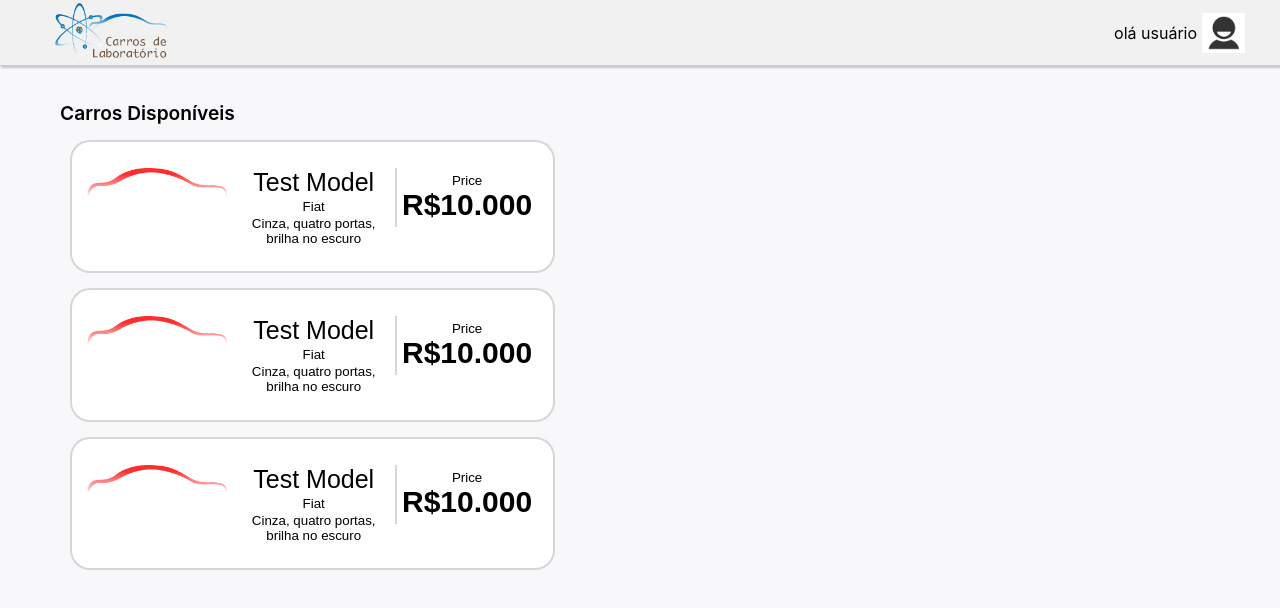
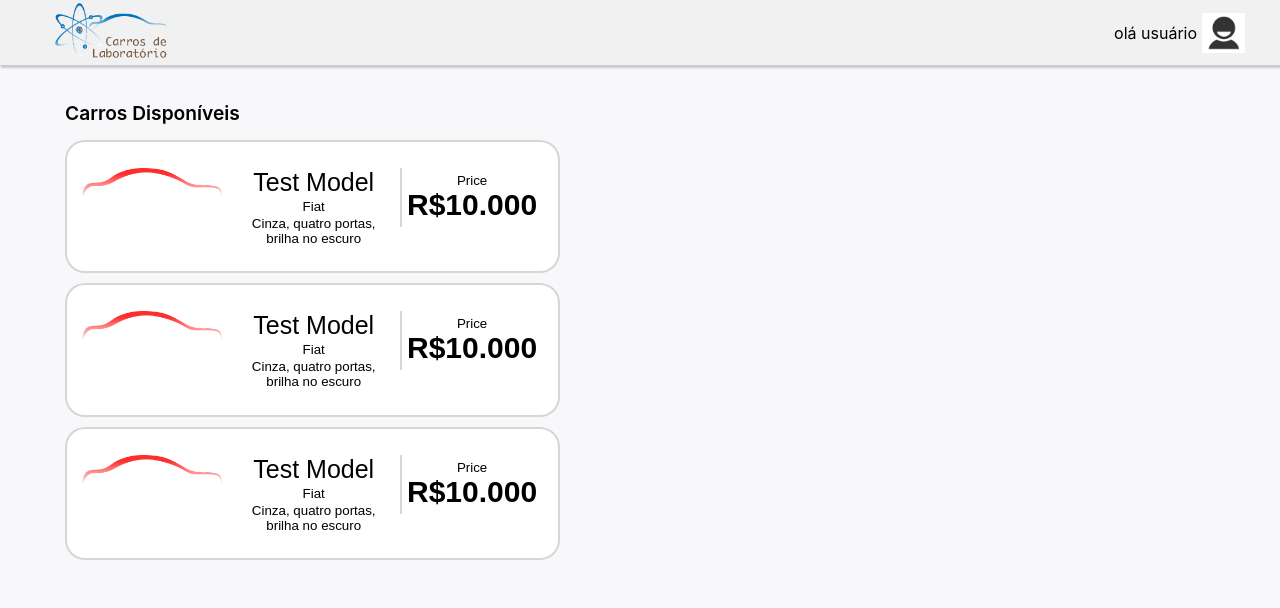
Before and after one commit to luizakobayashi/carros-de-laboratorio, a React (Create React App) app: page / in a window 1280 px wide. Shown: the top 608 px of the page. Built offline with nearby package versions, Linux system fonts and the light colour scheme.

Commit message:
page title css adjust

```diff
--- a/src/Components/AvailableCars.jsx
+++ b/src/Components/AvailableCars.jsx
@@ -34,8 +34,9 @@ const useStyles = {
   title: {
     fontWeight: "600",
     fontSize: "larger",
-    paddingLeft: "5px",
-    paddingTop: "5px"
+    paddingLeft: "10px",
+    paddingTop: "5px",
+    paddingBottom: "5px"
   }
 };
 
--- a/src/Components/CarCard.jsx
+++ b/src/Components/CarCard.jsx
@@ -18,7 +18,7 @@ const useStyles = {
     borderRadius: "20px",
     display: "flex",
     flexDirection: "row",
-    margin: "15px"
+    margin: "10px"
   },
 
   imageContainer: {
```
